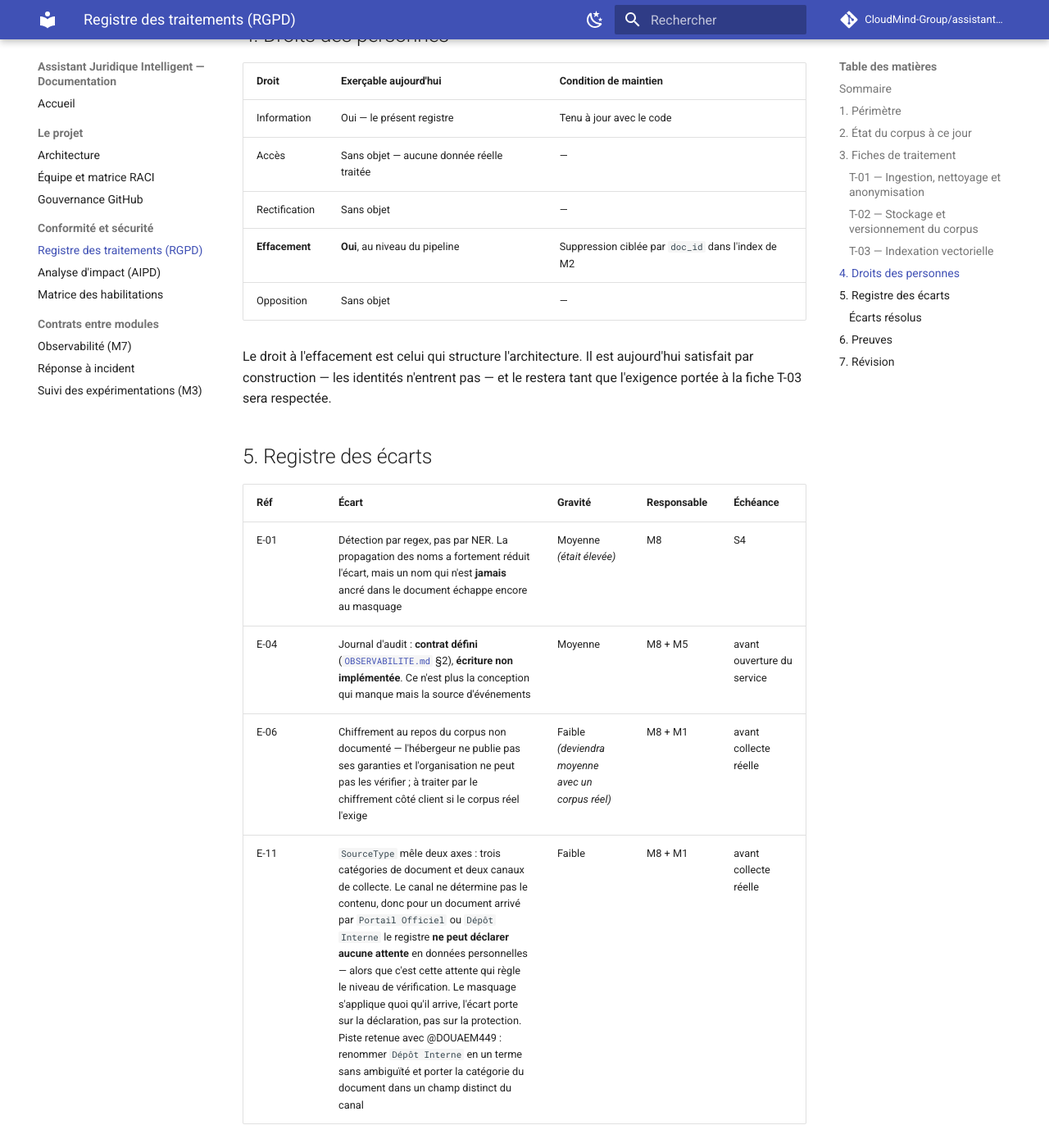
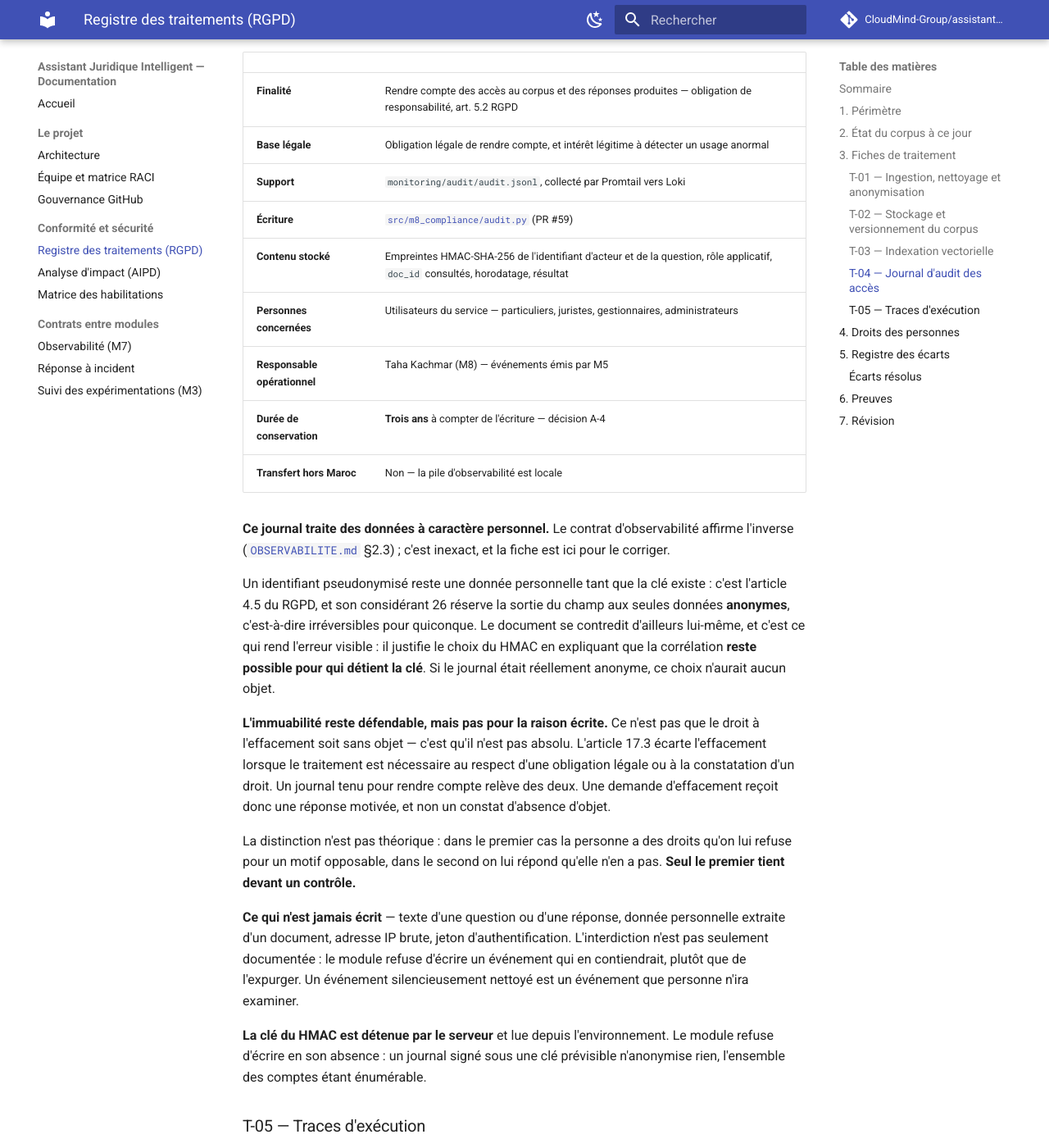
Before and after one commit to CloudMind-Group/assistant-juridique-mlops, an MkDocs documentation site: the page built from docs/RGPD.md, in a window 1280 px wide and 1400 px high, scrolled down 7491 px. Shown: the whole window at 82% size. Built offline with MkDocs 1.6.1 and Material for MkDocs 9.7.7, drawn with Linux system fonts in a browser that asks for light colours; comment, search, counter and statistics services are not loaded; some of the changed text lies outside the part shown.

Commit message:
docs(m8): declare le journal d'audit et les traces comme traitements (#79)
Le registre ne comptait que trois fiches. Or deux traitements existent
depuis les fusions de cette semaine et n'y figuraient pas : le journal
d'audit, ecrit par mon propre module depuis la PR #59, et le magasin de
traces, alimente depuis la PR #63.

Un traitement non declare est un traitement que personne ne pense a
purger, et j'ai passe la semaine a le reprocher aux artefacts des autres.

T-04 corrige au passage une affirmation du contrat d'observabilite
(OBSERVABILITE.md §2.3) : « ce journal ne contient aucune donnee a
caractere personnel ». C'est inexact.

Un identifiant pseudonymise reste une donnee personnelle tant que la cle
existe — article 4.5 du RGPD, dont le considerant 26 reserve la sortie du
champ aux seules donnees anonymes, irreversibles pour quiconque. Le
document se contredit d'ailleurs lui-meme : il justifie le choix du HMAC
en expliquant que la correlation reste possible pour qui detient la cle.
Si le journal etait anonyme, ce choix n'aurait aucun objet.

L'immuabilite reste defendable, mais pas pour la raison ecrite. Ce n'est
pas que le droit a l'effacement soit sans objet, c'est qu'il n'est pas
absolu : l'article 17.3 l'ecarte lorsque le traitement est necessaire au
respect d'une obligation legale ou a la constatation d'un droit. Un
journal tenu pour rendre compte releve des deux.

La distinction n'est pas theorique. Dans un cas la personne a des droits
qu'on lui refuse pour un motif opposable ; dans l'autre on lui repond
qu'elle n'en a pas. Seul le premier tient devant un controle.

Deux autres mouvements :

- E-04 change de nature et de responsable. L'ecriture est implementee ;
  ce qui reste est la retention de trois ans et la purge, qui relevent de
  la configuration de Loki, donc de M7. L'ecart demeure ouvert, mais il
  ne m'appartient plus ;
- E-12 ouvert : la duree de conservation des traces n'est pas arretee.
  Elles portent un pseudonyme sous la cle serveur, donc une donnee
  personnelle, et une conservation indefinie contredirait la limitation
  de conservation quand bien meme le contenu est minime.

Le tableau de bord public passe la sous-tache documentation a « fait » :
MkDocs est construit en CI depuis la PR #70. Avancement de M8 : 43 a 57 %,
quatre sous-taches sur sept.

Registre en version 1.6. La construction stricte de la documentation
passe toujours.

Co-authored-by: YOUSSEF EL ALEM <122796626+youssefelalem@users.noreply.github.com>

```diff
--- a/docs/RGPD.md
+++ b/docs/RGPD.md
@@ -287,6 +287,81 @@ reprendre si le hook est implémenté.
 **Reste hors périmètre à ce jour :** la restitution elle-même. M5 et M6
 n'existent pas, donc aucun utilisateur final n'accède au corpus.
 
+### T-04 — Journal d'audit des accès
+
+| | |
+|---|---|
+| **Finalité** | Rendre compte des accès au corpus et des réponses produites — obligation de responsabilité, art. 5.2 RGPD |
+| **Base légale** | Obligation légale de rendre compte, et intérêt légitime à détecter un usage anormal |
+| **Support** | `monitoring/audit/audit.jsonl`, collecté par Promtail vers Loki |
+| **Écriture** | [`src/m8_compliance/audit.py`](../src/m8_compliance/audit.py) (PR #59) |
+| **Contenu stocké** | Empreintes HMAC-SHA-256 de l'identifiant d'acteur et de la question, rôle applicatif, `doc_id` consultés, horodatage, résultat |
+| **Personnes concernées** | Utilisateurs du service — particuliers, juristes, gestionnaires, administrateurs |
+| **Responsable opérationnel** | Taha Kachmar (M8) — événements émis par M5 |
+| **Durée de conservation** | **Trois ans** à compter de l'écriture — décision A-4 |
+| **Transfert hors Maroc** | Non — la pile d'observabilité est locale |
+
+**Ce journal traite des données à caractère personnel.** Le contrat
+d'observabilité affirme l'inverse ([`OBSERVABILITE.md`](OBSERVABILITE.md) §2.3) ;
+c'est inexact, et la fiche est ici pour le corriger.
+
+Un identifiant pseudonymisé reste une donnée personnelle tant que la clé
+existe : c'est l'article 4.5 du RGPD, et son considérant 26 réserve la sortie du
+champ aux seules données **anonymes**, c'est-à-dire irréversibles pour
+quiconque. Le document se contredit d'ailleurs lui-même, et c'est ce qui rend
+l'erreur visible : il justifie le choix du HMAC en expliquant que la corrélation
+**reste possible pour qui détient la clé**. Si le journal était réellement
+anonyme, ce choix n'aurait aucun objet.
+
+**L'immuabilité reste défendable, mais pas pour la raison écrite.** Ce n'est pas
+que le droit à l'effacement soit sans objet — c'est qu'il n'est pas absolu.
+L'article 17.3 écarte l'effacement lorsque le traitement est nécessaire au
+respect d'une obligation légale ou à la constatation d'un droit. Un journal tenu
+pour rendre compte relève des deux. Une demande d'effacement reçoit donc une
+réponse motivée, et non un constat d'absence d'objet.
+
+La distinction n'est pas théorique : dans le premier cas la personne a des
+droits qu'on lui refuse pour un motif opposable, dans le second on lui répond
+qu'elle n'en a pas. **Seul le premier tient devant un contrôle.**
+
+**Ce qui n'est jamais écrit** — texte d'une question ou d'une réponse, donnée
+personnelle extraite d'un document, adresse IP brute, jeton d'authentification.
+L'interdiction n'est pas seulement documentée : le module refuse d'écrire un
+événement qui en contiendrait, plutôt que de l'expurger. Un événement
+silencieusement nettoyé est un événement que personne n'ira examiner.
+
+**La clé du HMAC est détenue par le serveur** et lue depuis l'environnement. Le
+module refuse d'écrire en son absence : un journal signé sous une clé prévisible
+n'anonymise rien, l'ensemble des comptes étant énumérable.
+
+### T-05 — Traces d'exécution
+
+| | |
+|---|---|
+| **Finalité** | Diagnostiquer les erreurs et les lenteurs de la chaîne de réponse |
+| **Base légale** | Intérêt légitime — maintien en condition opérationnelle |
+| **Support** | Tempo, alimenté par le collecteur OpenTelemetry |
+| **Contenu stocké** | Durées, statuts, identifiants de trace, et `enduser.pseudo_id` |
+| **Personnes concernées** | Utilisateurs du service |
+| **Responsable opérationnel** | Youssef El Alem (M7) |
+| **Durée de conservation** | À arrêter avec M7 — voir écart E-12 |
+| **Transfert hors Maroc** | Non |
+
+**Le pseudonyme est calculé par l'application, sous la même clé que le journal
+d'audit** (PR #63). Le collecteur supprime `enduser.id`, `user.email` et
+`client.address` avant tout export, et il le fait au point d'entrée unique
+plutôt que dans chaque service : une expurgation qui dépendrait de la mémoire de
+chaque appelant ne survivrait pas au service suivant.
+
+Conséquence utile : les deux magasins portent **le même** pseudonyme. Corréler
+une trace et un événement d'audit est possible pour qui détient la clé — donc
+pour une investigation légitime — et pour personne d'autre.
+
+Une première version du collecteur employait un condensé sans clé. Signalé
+(issue #68) et corrigé avant toute mise en service ; un test refuse désormais
+`action: hash` sur **toute** clé d'identité, ce qui couvre les attributs qui
+seront ajoutés plus tard.
+
 ## 4. Droits des personnes
 
 | Droit | Exerçable aujourd'hui | Condition de maintien |
@@ -306,8 +381,9 @@ restera tant que l'exigence portée à la fiche T-03 sera respectée.
 | Réf | Écart | Gravité | Responsable | Échéance |
 |---|---|---|---|---|
 | E-01 | Détection par regex, pas par NER. La propagation des noms a fortement réduit l'écart, mais un nom qui n'est **jamais** ancré dans le document échappe encore au masquage | Moyenne *(était élevée)* | M8 | S4 |
-| E-04 | Journal d'audit : **contrat défini** ([`OBSERVABILITE.md`](OBSERVABILITE.md) §2), **écriture non implémentée**. Ce n'est plus la conception qui manque mais la source d'événements | Moyenne | M8 + M5 | avant ouverture du service |
+| E-04 | Journal d'audit : contrat défini et **écriture implémentée** (PR #59). Ce qui reste dépend de la configuration de Loki — rétention de trois ans et purge — donc de M7, et non plus de M8. L'écart demeure ouvert tant que cette configuration n'est pas posée, mais il a changé de nature et de responsable | Faible | M7 | avant ouverture du service |
 | E-06 | Chiffrement au repos du corpus non documenté — l'hébergeur ne publie pas ses garanties et l'organisation ne peut pas les vérifier ; à traiter par le chiffrement côté client si le corpus réel l'exige | Faible *(deviendra moyenne avec un corpus réel)* | M8 + M1 | avant collecte réelle |
+| E-12 | La durée de conservation des traces (Tempo) n'est pas arrêtée. Elles portent un pseudonyme sous la clé serveur, donc une donnée personnelle : une conservation indéfinie contredirait la limitation de conservation, quand bien même le contenu est minime | Faible | M7 + M8 | avant ouverture du service |
 | E-11 | `SourceType` mêle deux axes : trois catégories de document et deux canaux de collecte. Le canal ne détermine pas le contenu, donc pour un document arrivé par `Portail Officiel` ou `Dépôt Interne` le registre **ne peut déclarer aucune attente** en données personnelles — alors que c'est cette attente qui règle le niveau de vérification. Le masquage s'applique quoi qu'il arrive, l'écart porte sur la déclaration, pas sur la protection. Piste retenue avec @DOUAEM449 : renommer `Dépôt Interne` en un terme sans ambiguïté et porter la catégorie du document dans un champ distinct du canal | Faible | M8 + M1 | avant collecte réelle |
 
 ### Écarts résolus
```
Also changed, not shown: other parts of docs/RGPD.md (+1 -1 lines), 1 other file.
